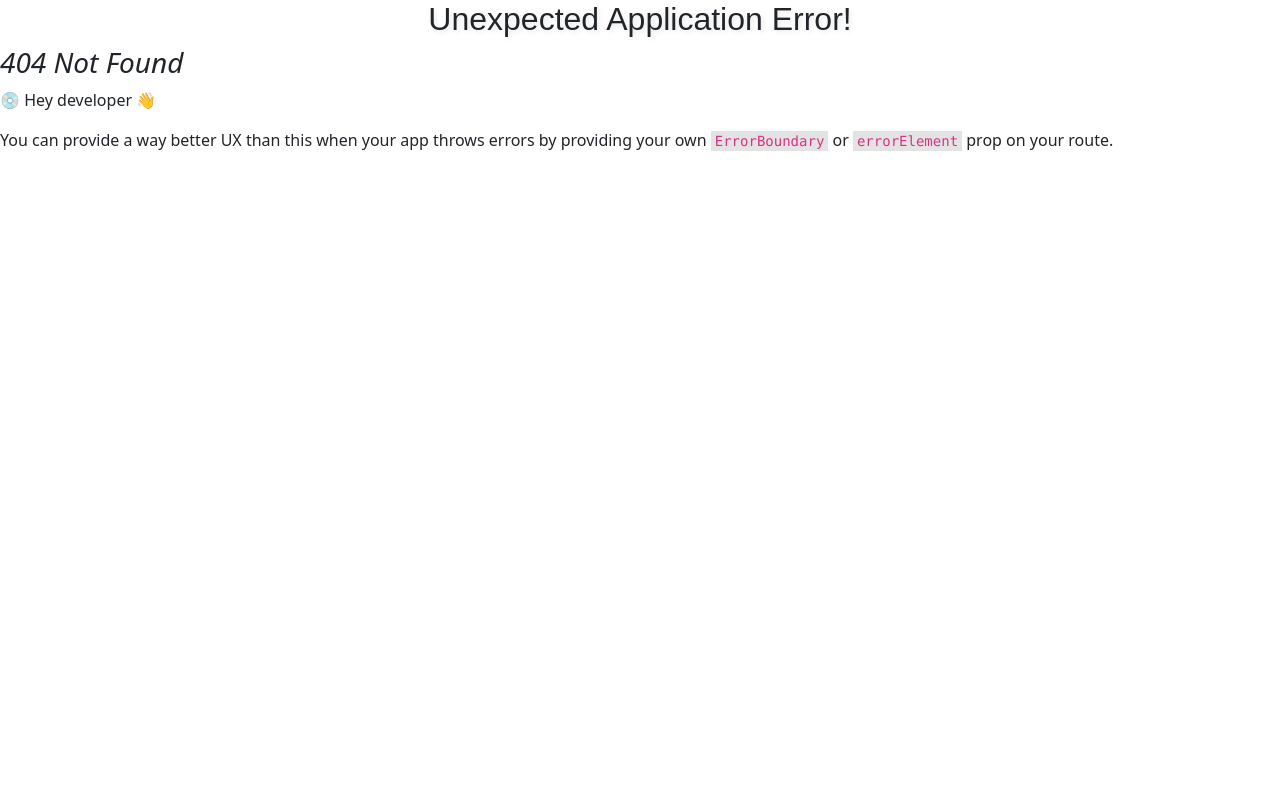
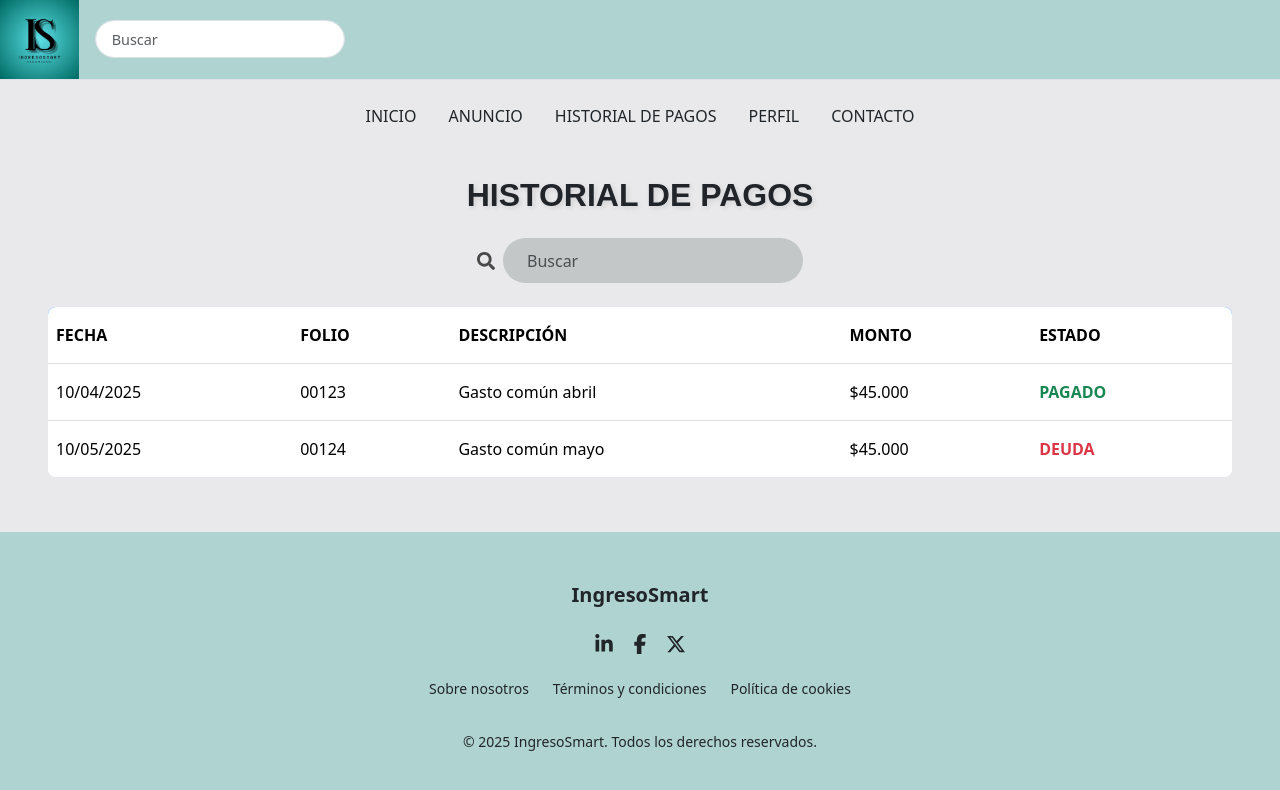
Before and after one commit to proyectoCondominio2025/CONDOMINIO, a React (Vite) app: page /historialPago in a window 1280 px wide. Before the commit this address had no page. Shown: the top 790 px of the page. Built offline with nearby package versions, Linux system fonts and the light colour scheme; the HTML template or start-up script is replaced by a standard one.

Commit message:
RH - Se agrega página de historial de pagos (residentes - información dummy) y footer

```diff
--- a/src/Pages/HomePage.jsx
+++ b/src/Pages/HomePage.jsx
@@ -29,6 +29,10 @@ function Home() {
               <Nav.Link href="/noticia">Noticias</Nav.Link>
               <Nav.Link href="/contacto">Formulario Contacto</Nav.Link>
               <Nav.Link href="/residentesAnuncios">Residentes</Nav.Link>
+              <Nav.Link href="/historialPago">Historial de pago</Nav.Link>
+              {/* Recordar de cambiar - Residentes, -Historial de pago, - */}
+
+
               {/* <NavDropdown title="Dropdown" id="basic-nav-dropdown">
               <NavDropdown.Item href="#action/3.1">Action</NavDropdown.Item>
               <NavDropdown.Item href="#action/3.2">
--- a/src/Pages/UserResidente/PaymentHistoryPage.jsx
+++ b/src/Pages/UserResidente/PaymentHistoryPage.jsx
@@ -0,0 +1,121 @@
+import React from 'react';
+import { Container, Navbar, Nav, Form, FormControl, Table } from 'react-bootstrap';
+import { Footer } from '../../components/footer';
+import { FaSearch } from 'react-icons/fa';
+
+const HistorialPagoPage = () => {
+  const pagos = [
+    { fecha: '10/04/2025', folio: '00123', descripcion: 'Gasto común abril', monto: '$45.000', estado: 'PAGADO' },
+    { fecha: '10/05/2025', folio: '00124', descripcion: 'Gasto común mayo', monto: '$45.000', estado: 'DEUDA' },
+  ];
+
+  return (
+    <div className="d-flex flex-column min-vh-100" style={{ backgroundColor: '#E9E9EC' }}>
+
+      {/* Navbar */}
+      <Navbar expand="lg" className="border-bottom py-0" style={{ backgroundColor: '#AFD3D1', minHeight: '80px' }}>
+        <Container fluid className="h-100 px-0">
+
+          {/* Logo */}
+          <Navbar.Brand className="p-0 m-0 d-flex align-items-center" style={{ height: '100%' }}>
+            <a href="/" className="d-flex align-items-center" style={{ height: '100%' }}>
+              <img
+                src="/src/Logo/IngresoSmart.png"
+                alt="Logo"
+                style={{
+                  height: '100%',
+                  width: '85px',
+                  objectFit: 'contain',
+                  display: 'block'
+                }}
+              />
+            </a>
+          </Navbar.Brand>
+
+
+          {/* Buscador */}
+          <div className="d-flex align-items-center w-100 ms-3">
+            <Form style={{ width: '250px' }}>
+              <FormControl
+                type="search"
+                placeholder="Buscar"
+                className="rounded-pill px-3 bg-white"
+                style={{
+                  height: '38px',
+                  fontSize: '0.9rem',
+                  boxShadow: 'none',
+                }}
+              />
+            </Form>
+          </div>
+
+        </Container>
+      </Navbar>
+
+      {/* Navegación secundaria */}
+      <div className="d-flex justify-content-center my-3">
+        <Nav className="gap-3">
+          <Nav.Link href="/" className="text-dark fw-medium px-2">INICIO</Nav.Link>
+          <Nav.Link href="/" className="text-dark fw-medium px-2">ANUNCIO</Nav.Link>
+          <Nav.Link href="#" className="text-dark fw-medium px-2">HISTORIAL DE PAGOS</Nav.Link>
+          <Nav.Link href="#" className="text-dark fw-medium px-2">PERFIL</Nav.Link>
+          <Nav.Link href="/contacto" className="text-dark fw-medium px-2">CONTACTO</Nav.Link>
+        </Nav>
+      </div>
+
+      {/* Main Content */}
+      <Container fluid className="px-5 my-4 flex-grow-1">
+
+        {/* Título */}
+        <h2 className="mb-4 fw-bold text-center">HISTORIAL DE PAGOS</h2>
+
+        {/* Barra de búsqueda secundaria */}
+        <div className="d-flex justify-content-center align-items-center gap-2 mb-4">
+          <FaSearch size={18} style={{ color: '#4a4a4a' }} />
+          <FormControl
+            type="search"
+            placeholder="Buscar"
+            className="rounded-pill px-4"
+            style={{
+              width: '300px',
+              height: '45px',
+              backgroundColor: '#c4c7c8',
+              border: 'none'
+            }}
+          />
+        </div>
+
+        {/* Tabla de pagos */}
+        <Table borderless className="table-hover bg-white rounded-3 overflow-hidden">
+          <thead className="bg-primary text-white">
+            <tr>
+              <th className="py-3">FECHA</th>
+              <th className="py-3">FOLIO</th>
+              <th className="py-3">DESCRIPCIÓN</th>
+              <th className="py-3">MONTO</th>
+              <th className="py-3">ESTADO</th>
+            </tr>
+          </thead>
+          <tbody>
+            {pagos.map((pago, idx) => (
+              <tr key={idx} className="border-top">
+                <td className="py-3">{pago.fecha}</td>
+                <td className="py-3">{pago.folio}</td>
+                <td className="py-3">{pago.descripcion}</td>
+                <td className="py-3">{pago.monto}</td>
+                <td className={`py-3 fw-bold ${pago.estado === 'PAGADO' ? 'text-success' : 'text-danger'}`}>
+                  {pago.estado}
+                </td>
+              </tr>
+            ))}
+          </tbody>
+        </Table>
+      </Container>
+
+      {/* Footer */}
+      <Footer />
+    </div>
+  );
+};
+
+export default HistorialPagoPage;
--- /dev/null
+++ b/src/components/footer.jsx
@@ -0,0 +1,44 @@
+import React from 'react';
+import { Container } from 'react-bootstrap';
+import { FaLinkedinIn, FaFacebookF, FaXTwitter } from 'react-icons/fa6';
+
+export const Footer = () => {
+  return (
+    <footer style={{ backgroundColor: '#AFD3D1' }} className="py-5">
+      <Container fluid className="px-5">
+        <div className="d-flex flex-column align-items-center gap-4">
+
+          {/* Nombre */}
+          <div className="fw-bold fs-5 text-dark">
+            IngresoSmart
+          </div>
+
+          {/* Redes Sociales */}
+          <div className="d-flex gap-3">
+            <a href="#" className="text-dark">
+              <FaLinkedinIn size={20} />
+            </a>
+            <a href="#" className="text-dark">
+              <FaFacebookF size={20} />
+            </a>
+            <a href="#" className="text-dark">
+              <FaXTwitter size={20} />
+            </a>
+          </div>
+
+          {/* Links */}
+          <div className="d-flex flex-wrap justify-content-center gap-4 small">
+            <a href="#" className="text-dark text-decoration-none">Sobre nosotros</a>
+            <a href="#" className="text-dark text-decoration-none">Términos y condiciones</a>
+            <a href="#" className="text-dark text-decoration-none">Política de cookies</a>
+          </div>
+
+          {/* Copyright */}
+          <div className="text-dark small mt-2">
+            © 2025 IngresoSmart. Todos los derechos reservados.
+          </div>
+        </div>
+      </Container>
+    </footer>
+  );
+};
--- a/src/index.css
+++ b/src/index.css
@@ -1,14 +1,15 @@
-
 @import "tailwindcss";
 @plugin "flowbite-react/plugin/tailwindcss";
 @source "../.flowbite-react/class-list.json";
 
 body {
-  background-color: #afe9e6; /* Cambia el color por el que desees */
+  background-color: #afe9e6;
+  /* Cambia el color por el que desees */
 }
 
 .custom-navbar {
-    background-color: #afe9e6; /* Si quieres que el texto sea blanco sobre el fondo oscuro */
+  background-color: #afe9e6;
+  /* Si quieres que el texto sea blanco sobre el fondo oscuro */
 }
 
 
@@ -18,5 +19,40 @@ body {
   font-size: 2rem;
   text-align: center;
   color: #0b0c0e;
-    text-shadow: 2px 2px 5px rgba(0, 0, 0, 0.1); /* Efecto de sombra suave */
+  text-shadow: 2px 2px 5px rgba(0, 0, 0, 0.1);
+  /* Efecto de sombra suave */
 }
+
+body {
+  background-color: #E9E9EC !important;
+}
+
+.table-hover tbody tr:hover {
+  background-color: #f8f9fa;
+  transition: background-color 0.3s ease;
+}
+
+.rounded-pill {
+  transition: all 0.3s ease;
+}
+
+.rounded-pill:focus {
+  box-shadow: 0 0 0 0.25rem rgba(74, 144, 226, 0.25);
+}
+
+body {
+  background-color: #E9E9EC !important;
+}
+
+.table-hover tbody tr:hover {
+  background-color: #f8f9fa;
+  transition: background-color 0.3s ease;
+}
+
+.rounded-pill {
+  transition: all 0.3s ease;
+}
+
+.rounded-pill:focus {
+  box-shadow: 0 0 0 0.25rem rgba(74, 144, 226, 0.25);
+}
--- a/src/routes/index.jsx
+++ b/src/routes/index.jsx
@@ -10,7 +10,7 @@ import ListaVehiculo from '../Pages/UserPortero/ListaVehiculoPage';
 import ListaVisita from '../Pages/UserPortero/ListaVisitaPage';
 import MiPerfil from '../Pages/MiPerfilPage';
 import { ResidentsHomePageWithAnnouncements } from '../Pages/UserResidente/ResidentsHomePageWithAnnouncements';
-
+import PaymentHistoryPage from '../Pages/UserResidente/PaymentHistoryPage';
 
 
 
@@ -56,6 +56,10 @@ export const RoutesComponent = createBrowserRouter([
     path: '/residentesAnuncios',
     element: <ResidentsHomePageWithAnnouncements/>,
   },
+  {
+    path: '/historialPago',
+    element: <PaymentHistoryPage  />,
+  },
 ]);
 
 //   <Routes>
```
Lines whose indentation alone changed are shown as unchanged.
